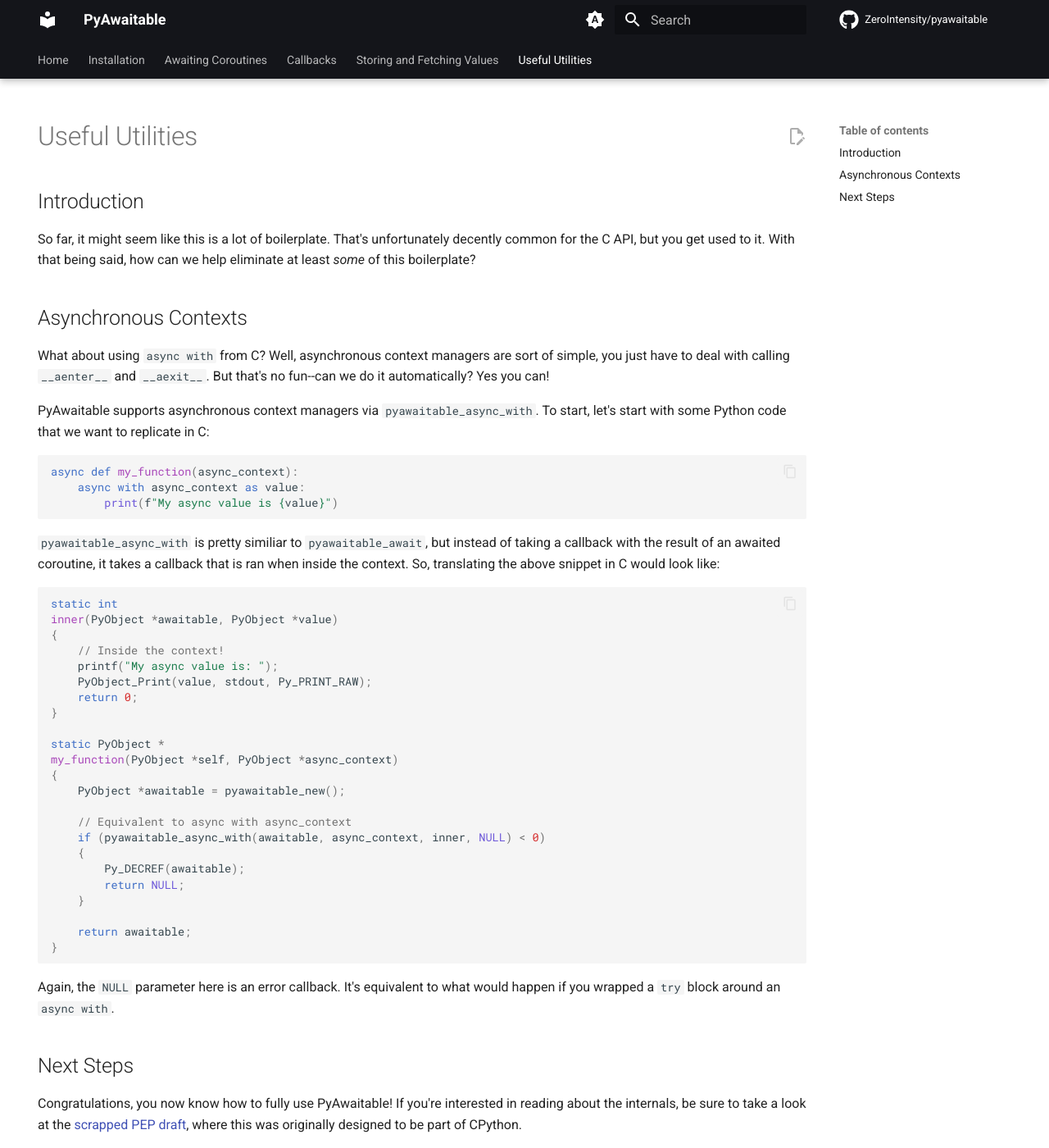
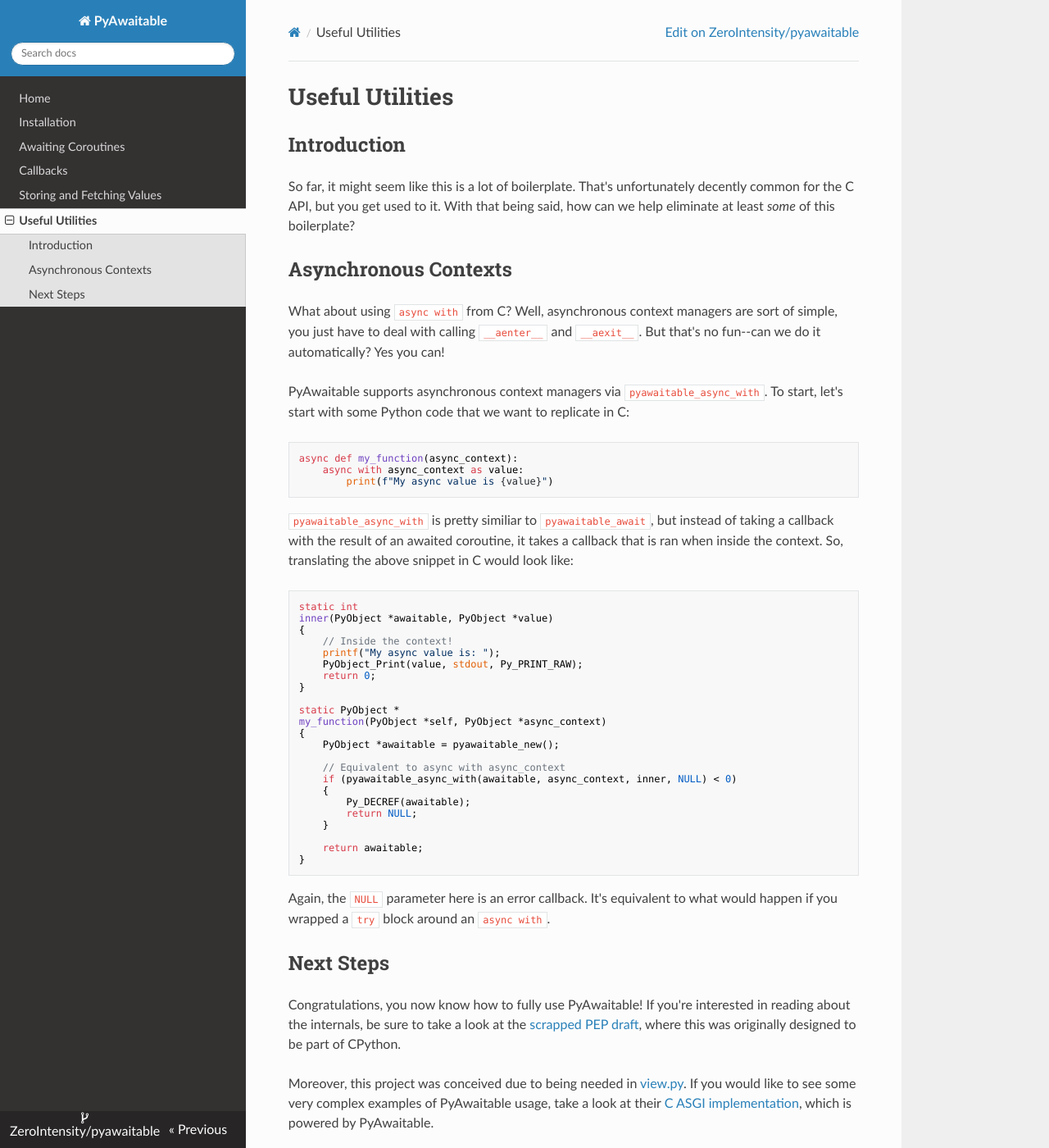
Before and after one commit to ZeroIntensity/pyawaitable, an MkDocs documentation site: the page built from docs/utilities.md, in a window 1280 px wide and 1400 px high. Shown: the whole window at 82% size. Built offline with MkDocs 1.6.1, drawn with Linux system fonts in a browser that asks for light colours; nearby versions of some CDN libraries; comment, search, counter and statistics services are not loaded; some of the changed text lies outside the part shown.

```diff
--- a/mkdocs.yml
+++ b/mkdocs.yml
@@ -12,59 +12,7 @@ nav:
     - Useful Utilities: utilities.md
 
 theme:
-    name: material
-    palette:
-        - media: "(prefers-color-scheme)"
-          primary: black
-          accent: light blue
-          toggle:
-              icon: material/brightness-auto
-              name: Switch to light mode
-
-        # Palette toggle for light mode
-        - media: "(prefers-color-scheme: light)"
-          scheme: default
-          primary: black
-          accent: light blue
-          toggle:
-              icon: material/brightness-7
-              name: Switch to dark mode
-
-        # Palette toggle for dark mode
-        - media: "(prefers-color-scheme: dark)"
-          scheme: slate
-          primary: black
-          accent: light blue
-          toggle:
-              icon: material/brightness-4
-              name: Switch to system preference
-    features:
-        - content.tabs.link
-        - content.code.copy
-        - content.action.edit
-        - search.highlight
-        - search.share
-        - search.suggest
-        - navigation.footer
-        - navigation.indexes
-        - navigation.sections
-        - navigation.tabs
-        - navigation.tabs.sticky
-        - navigation.top
-        - toc.follow
-
-    icon:
-        repo: fontawesome/brands/github
-markdown_extensions:
-    - pymdownx.highlight:
-          anchor_linenums: true
-    - pymdownx.inlinehilite
-    - pymdownx.snippets
-    - admonition
-    - pymdownx.details
-    - pymdownx.superfences
-    - pymdownx.tabbed:
-          alternate_style: true
+    name: readthedocs
 
 plugins:
     - search
--- a/requirements.txt
+++ b/requirements.txt
@@ -1,3 +1,2 @@
 # Requirements for Netlify
 mkdocs
-mkdocs-material
--- a/runtime.txt
+++ b/runtime.txt
@@ -1 +1 @@
-3.8
+3.9
```
Also changed, not shown: 1 other file.
